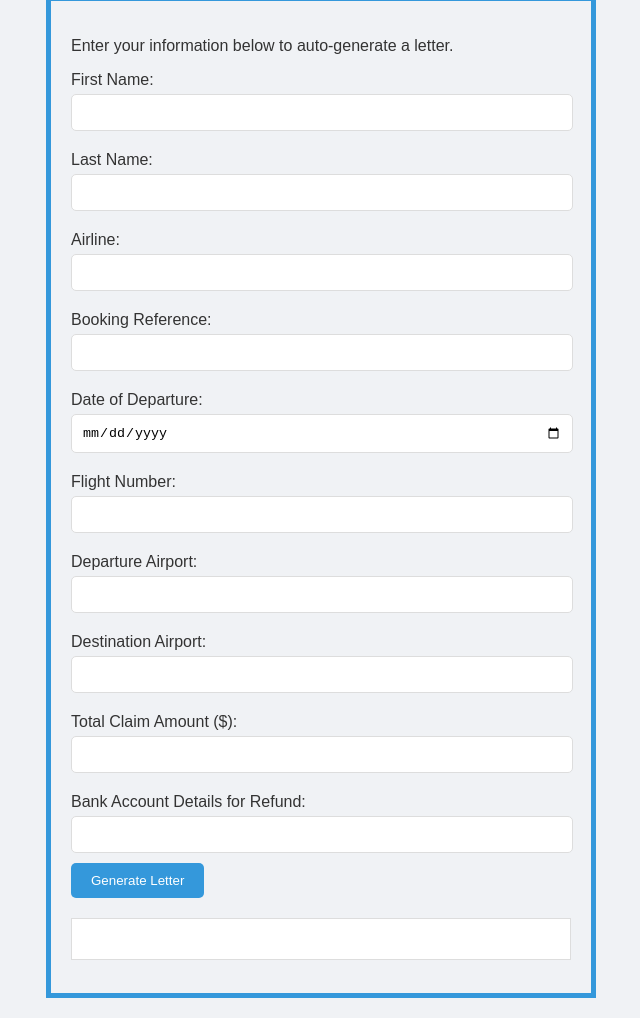
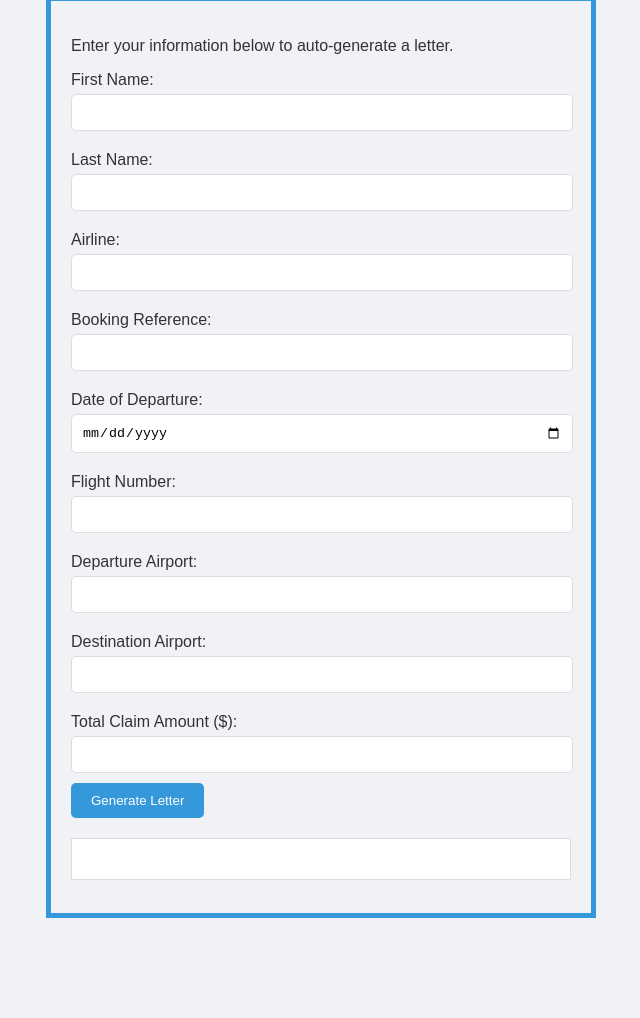
Before and after one commit to trader8899/flightrights.nz, a plain HTML site: page index.html in a window 1280 px wide. Shown: the part 177-1195 px from the top of the page, without its empty margins (319-959 px from the left). After the commit the page ends 1115 px from the top, so only its background shows below. Drawn offline with Linux system fonts and the light colour scheme.

Commit message:
Update index.html

```diff
--- a/index.html
+++ b/index.html
@@ -130,9 +130,6 @@
         <label for="totalClaimAmount">Total Claim Amount ($):</label>
         <input type="number" id="totalClaimAmount" name="totalClaimAmount" min="0">
 
-        <label for="bankAccount">Bank Account Details for Refund:</label>
-        <input type="text" id="bankAccount" name="bankAccount">
-
         <button onclick="generateLetter()">Generate Letter</button>
 
         <pre id="output"></pre>
```
